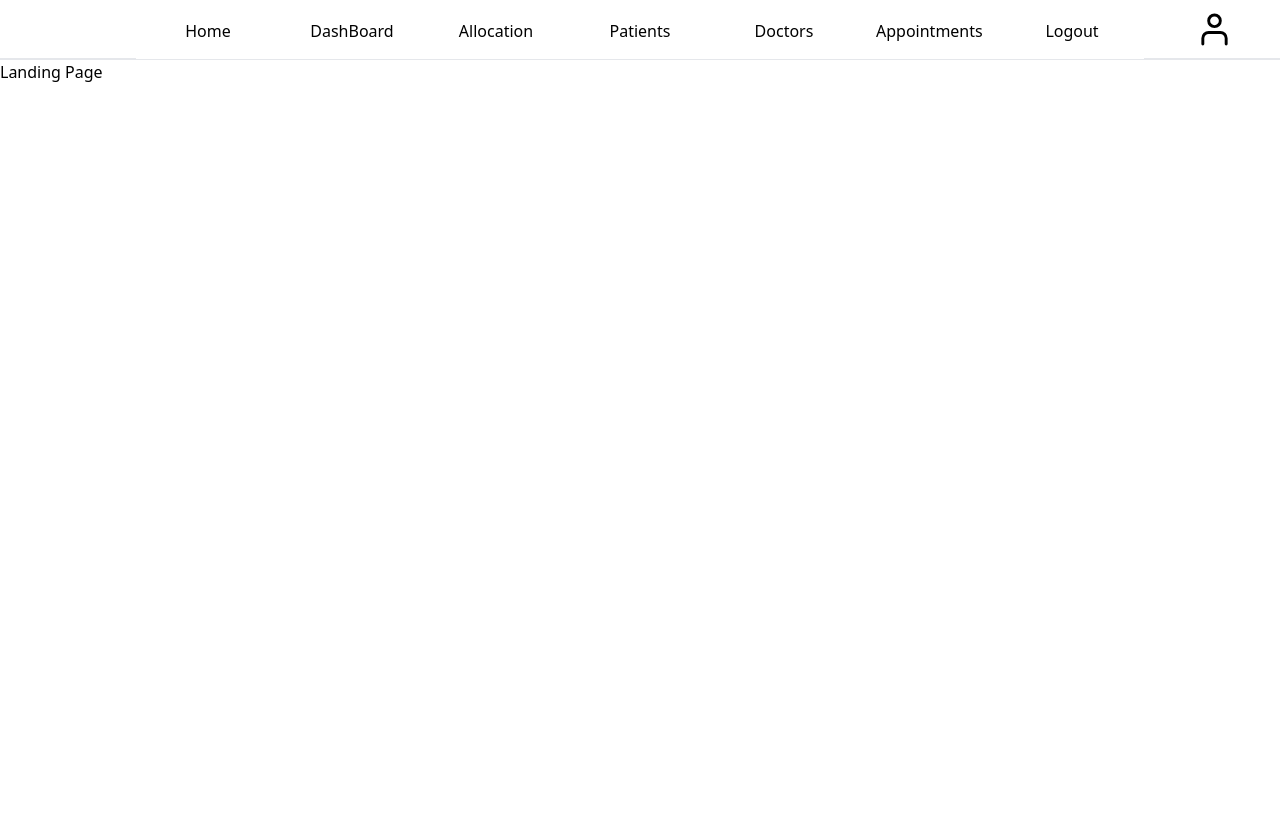
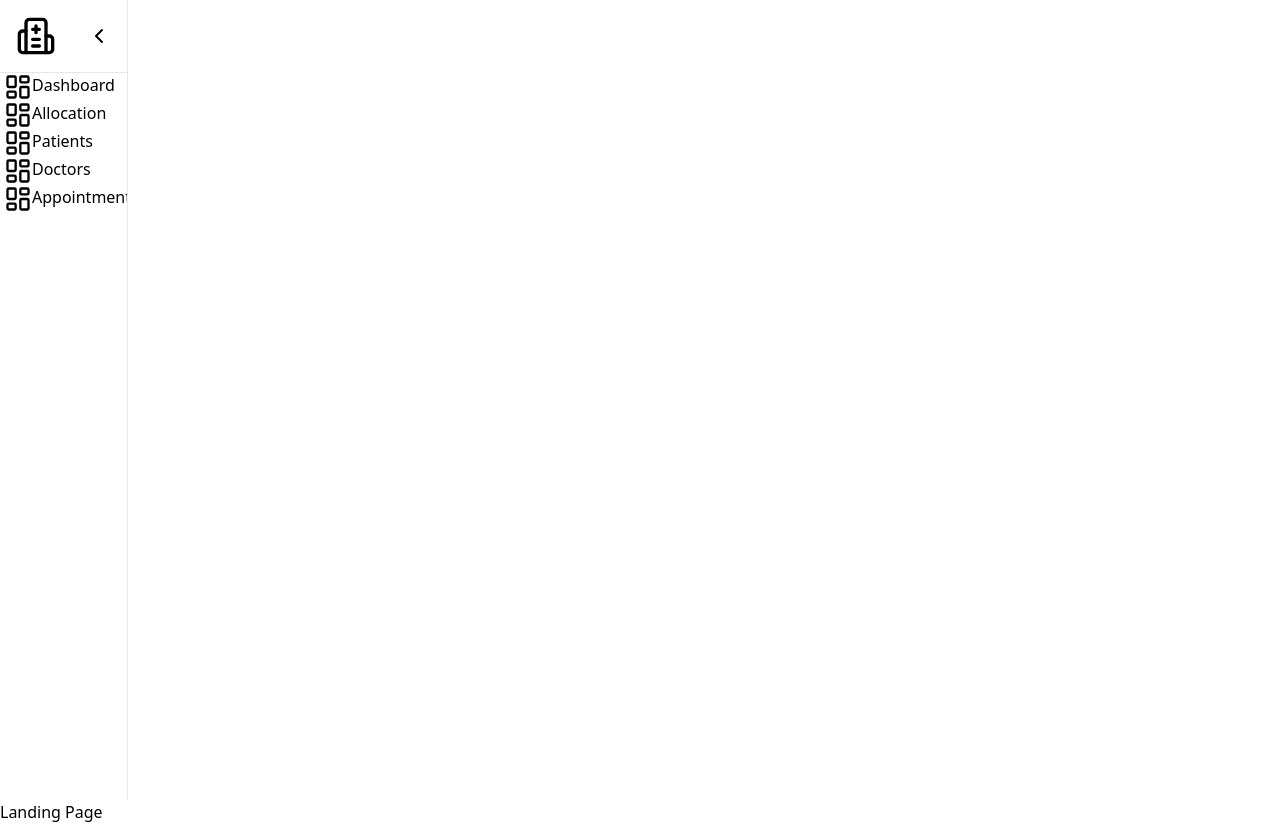
Before and after one commit to StatShibe/Healthcare_Analytics, a React (Vite) app in the folder healthcare_frontend/: page / in a window 1280 px wide. Before the commit the page ends 800 px from the top, so only its background shows below. Built offline with nearby package versions, Linux system fonts and the light colour scheme.

Commit message:
Added side bar

```diff
--- a/healthcare_frontend/src/App.jsx
+++ b/healthcare_frontend/src/App.jsx
@@ -1,12 +1,19 @@
 import './App.css';
 import  NavigationBar from './components/NavigationBar';
+import SideNavBar, { SideBarItem } from './components/SideNavBar';
 
 function App() {
 
   return (
       <>
         <div>
-        <NavigationBar/>
+        <SideNavBar>
+          <SideBarItem text = "Dashboard"/>
+          <SideBarItem text = "Allocation"/>
+          <SideBarItem text = "Patients"/>
+          <SideBarItem text = "Doctors"/>
+          <SideBarItem text = "Appointments"/>
+        </SideNavBar>
           <h1>Landing Page</h1>
         </div>
       </>
--- a/healthcare_frontend/src/components/SideNavBar.jsx
+++ b/healthcare_frontend/src/components/SideNavBar.jsx
@@ -1,31 +1,42 @@
-import { useState } from "react";
-import { ChevronLeft, ChevronRight } from 'lucide-react';
+import { useContext, useState } from "react";
+import { ChevronLeft, ChevronRight, LayoutDashboardIcon, HospitalIcon} from 'lucide-react';
+import { createContext } from "react";
 
+const SideBarContext = createContext();
 const SideNavBar = ({ children }) => {
     const [isOpen, setIsOpen] = useState(true);
-
     return (
-        <div className={`flex h-screen bg-gray-200 ${isOpen ? "w-64" : "w-16"} transition-all duration-300`}>
+        <div className={`flex h-screen bg-gray-200 ${isOpen ? "w-32" : "w-16"} transition-all duration-300`}>
             {/* Sidebar */}
             <div className={`bg-white border-r ${isOpen ? "" : "border-gray-300"} w-full flex flex-col`}>
                 {/* Sidebar Header */}
                 <div className="flex items-center justify-between p-4 border-b">
-                    <img src="https://img.logoipsum.com/243.svg" alt="Logo" className="w-10 h-10" />
+                    <HospitalIcon className="w-10 h-10" />
                     <button onClick={() => setIsOpen(!isOpen)} className="focus:outline-none">
-                        {isOpen ? <ChevronLeft className="w-6 h-6" /> : <ChevronRight	 className="w-6 h-6" />}
+                        {isOpen ? <ChevronLeft className="w-6 h-6" /> : <ChevronRight className="w-6 h-6" />}
                     </button>
                 </div>
                 {/* Sidebar Content */}
-                <ul className="flex flex-col flex-1 overflow-y-auto">
-                    {children}
-                </ul>
-            </div>
-            {/* Page Content */}
-            <div className="flex flex-col flex-1">
-                {/* Content goes here */}
+                <SideBarContext.Provider value = {{isOpen}}>
+                    <ul className="flex flex-col flex-1 overflow-hidden">
+                        {children}
+                    </ul>
+                </SideBarContext.Provider>
             </div>
         </div>
     );
 };
 
 export default SideNavBar;
+
+export const SideBarItem = ({text}) =>{
+    const {isOpen} = useContext(SideBarContext)
+    return(
+        <li className={`overflow-hidden ${isOpen ? "w-64" : "w-16" }`}>
+            <div className="flex flex-row">
+                <LayoutDashboardIcon className="ml-1 w-7 h-7"/>
+                <span className={`overflow-hidden ${isOpen ? "" : "w-0"}`}>{text}</span>
+            </div>
+        </li>
+    )
+}
```
